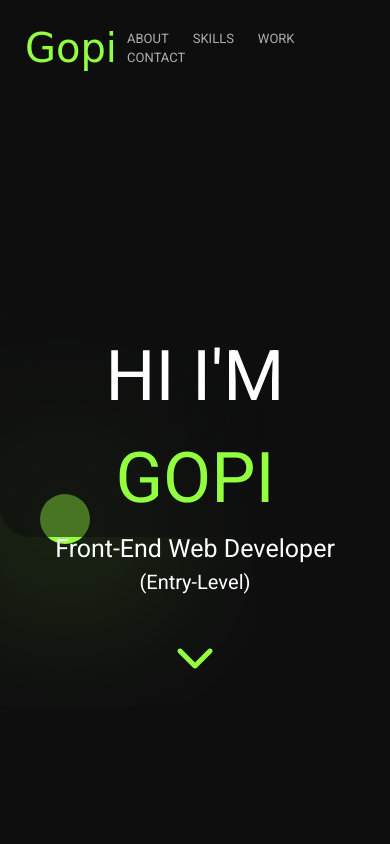
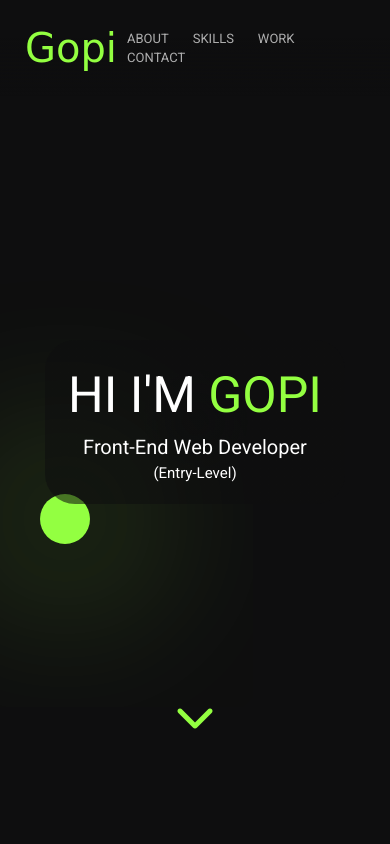
Before and after one commit to GopiRanganathan/portfolio, a plain HTML site: page index.html in a window 390 px wide. Shown: the top 844 px of the page. Drawn offline with Linux system fonts and the light colour scheme; a web font is replaced by a local one.

Commit message:
font size

```diff
--- a/styles.css
+++ b/styles.css
@@ -100,7 +100,7 @@ position:relative;
     color:var(--highlight);
     font-size:40px;
 position:absolute;
-bottom:160px;
+bottom:100px;
 transform:translateY(0px);
 
 transition:0.5s;
@@ -136,6 +136,18 @@ transform:translateY(7px);
 .experience{
     font-size:20px;
 }
+@media screen and (max-width: 600px) {
+    .greetings {
+     font-size:50px;
+    }
+    .title{
+        font-size:20px;
+
+    }
+    .experience{
+        font-size:15px;
+    }
+  }
 
     .ball{
     height:50px;
```
